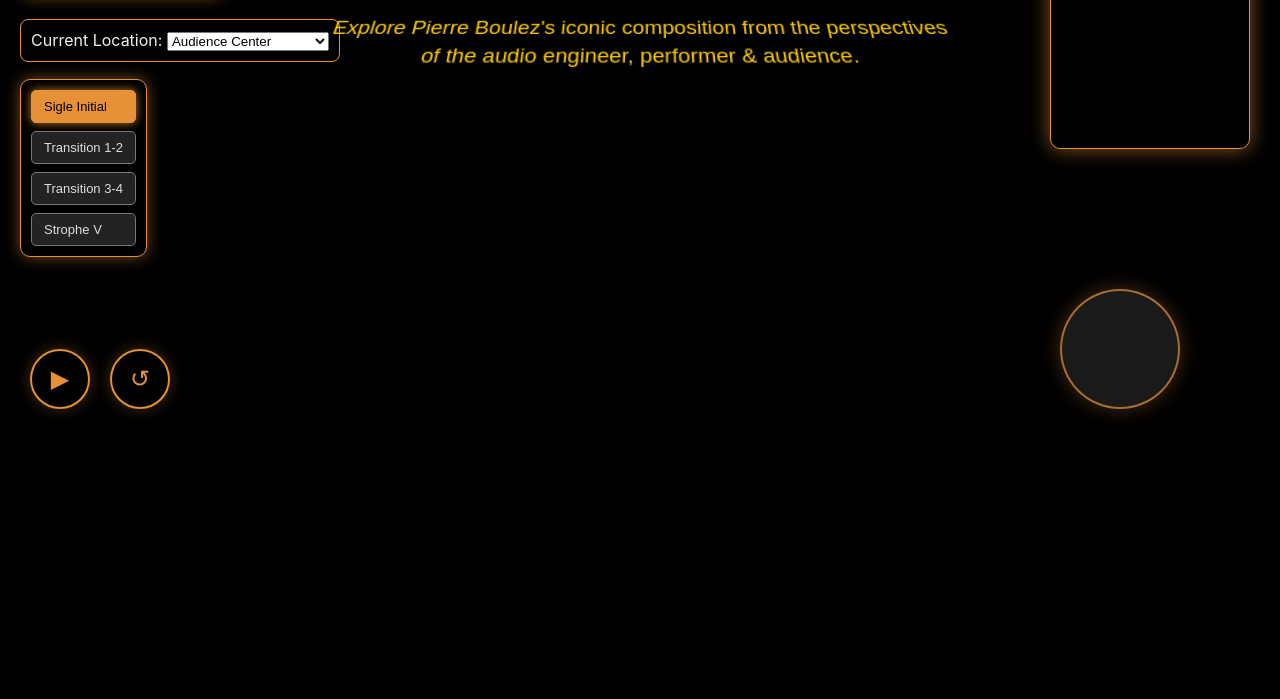
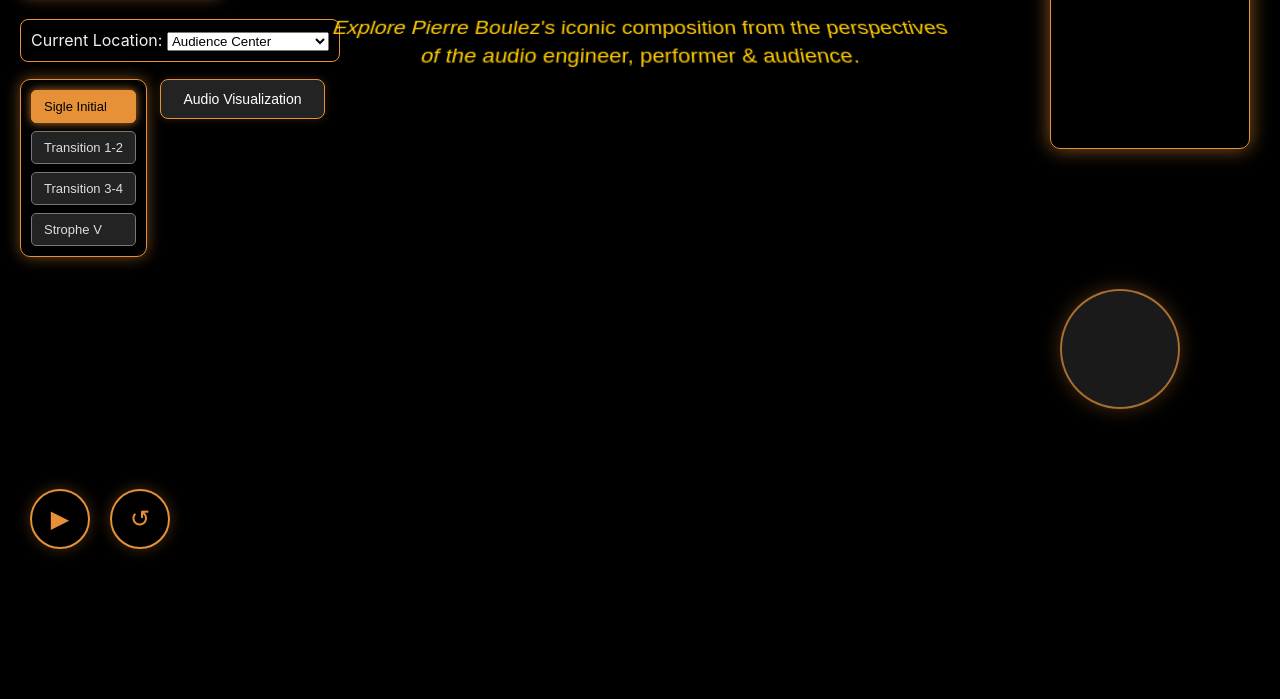
Before and after one commit to NYUMusEdLab/SpatialAudioNav, a plain HTML site: page index.html in a window 1280 px wide. Shown: the part 101-800 px from the top of the page. Drawn offline with nearby package versions, Linux system fonts and the light colour scheme; no server answers; a script that the page names is missing.

Commit message:
Moved audio visualization button around

```diff
--- a/styles.css
+++ b/styles.css
@@ -227,7 +227,7 @@
 /* Audio controls */
 .audio-controls {
     position: absolute;
-    bottom: 290px;
+    bottom: 150px;
     left: 30px;
     display: flex;
     gap: 20px;
@@ -254,9 +254,9 @@
 /* Replace the current #toggleArabicBtn style with this */
 #toggleArabicBtn {
     position: absolute;
-    top: 50px;
-    right: 252px; /* Move right to avoid overlap with #triviaButton */
-    width: 180px;
+    top: 180px;
+    left: 160px;
+    width: 165px;
     height: 40px;
     background-color: rgba(51, 51, 51, 0.7);
     color: white;
```
